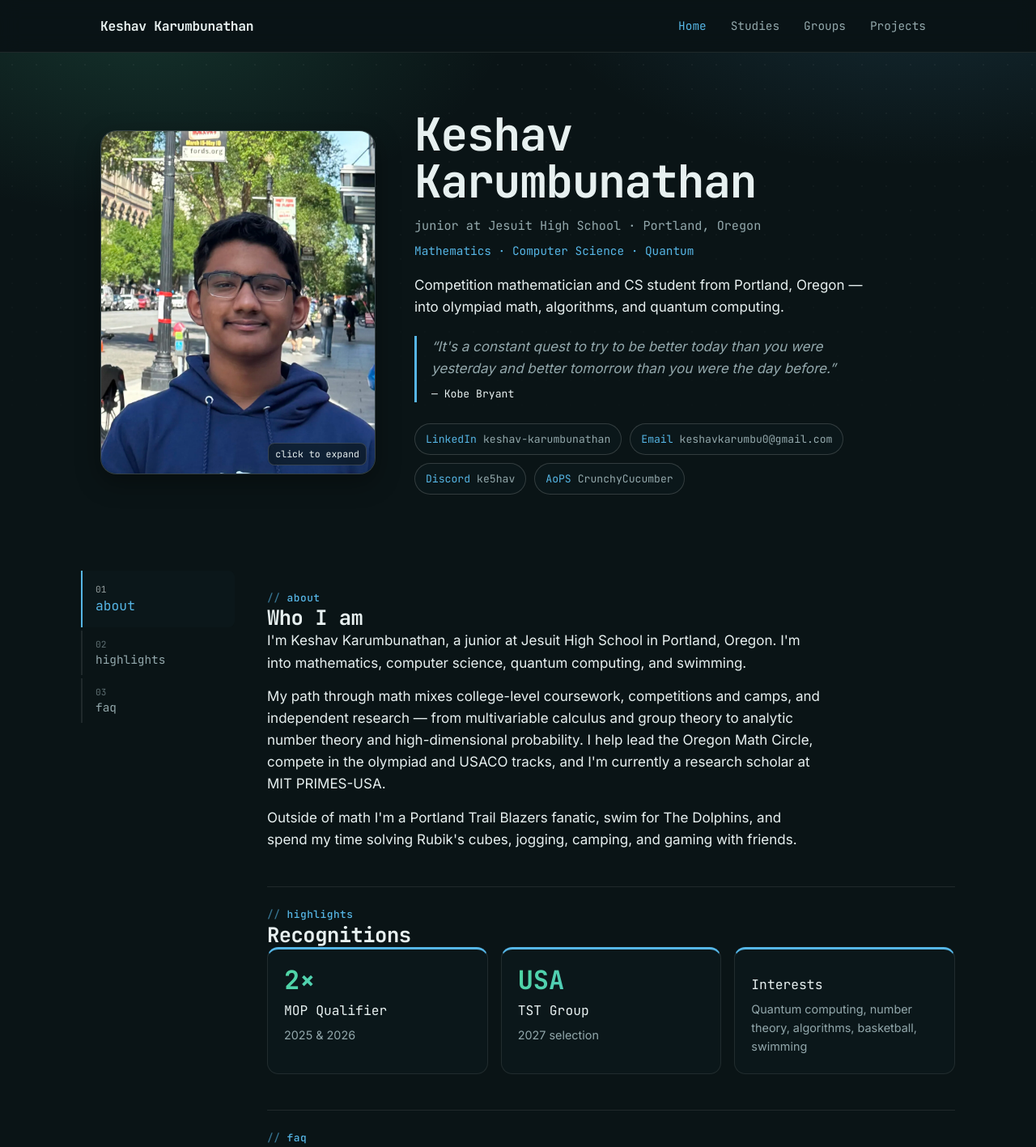
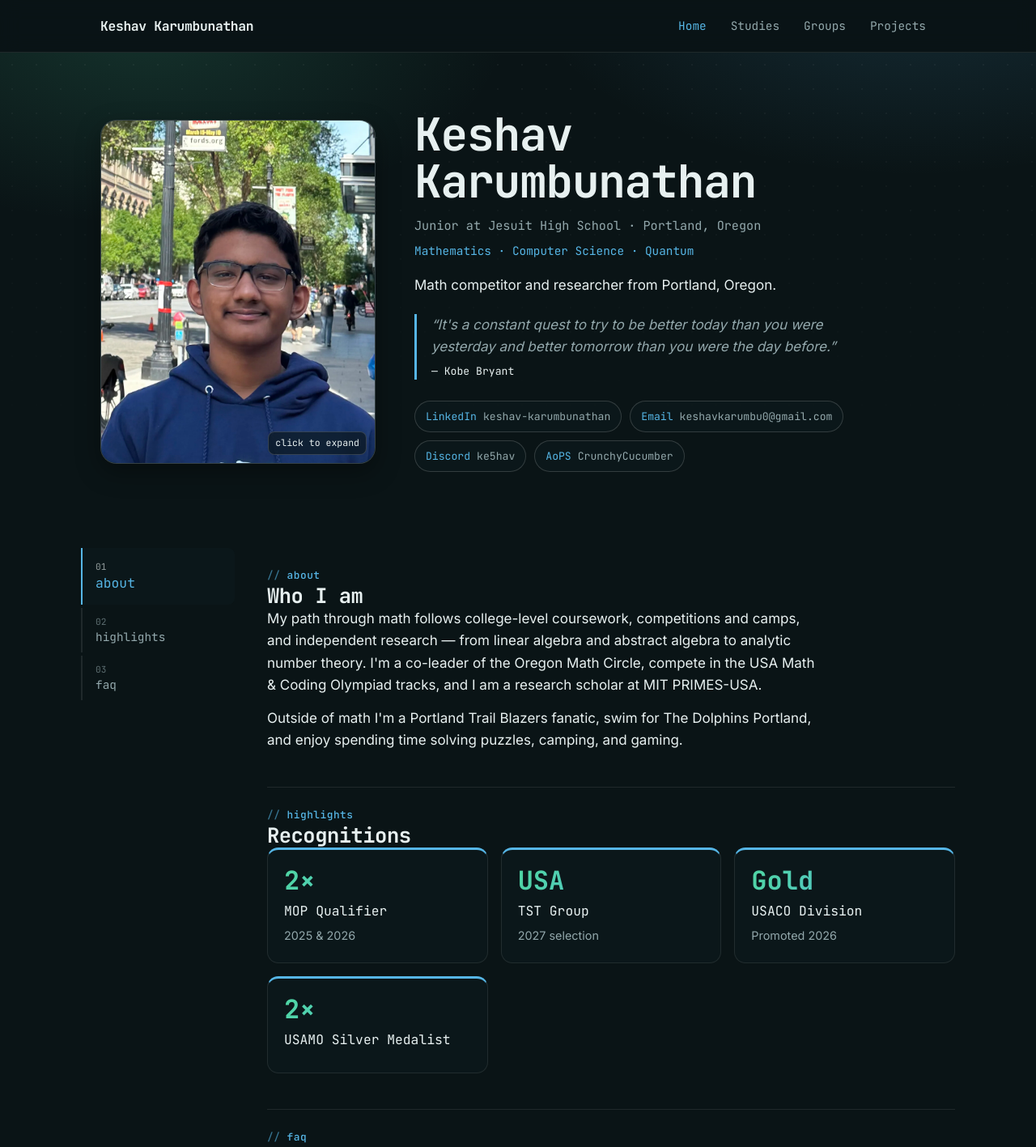
Before and after one commit to Kuku371/portfolio, a React (Create React App) app: page /#/ in a window 1280 px wide. Shown: the top 1417 px of the page at 81% size. Built offline with nearby package versions, Linux system fonts and the light colour scheme.

Commit message:
Update profile.js

```diff
--- a/src/data/profile.js
+++ b/src/data/profile.js
@@ -5,13 +5,12 @@
 
 const profile = {
   name: "Keshav Karumbunathan",
-  role: "junior at Jesuit High School",
+  role: "Junior at Jesuit High School",
   location: "Portland, Oregon",
   tagline: "Mathematics · Computer Science · Quantum",
 
   // Short line under the name in the hero.
-  blurb:
-    "Competition mathematician and CS student from Portland, Oregon — into olympiad math, algorithms, and quantum computing.",
+  blurb: "Math competitor and researcher from Portland, Oregon.",
 
   // The quote shown in the hero.
   quote:
@@ -20,9 +19,8 @@ const profile = {
 
   // Longer about text (shown as a scrollable section on the home page).
   about: [
-    "I'm Keshav Karumbunathan, a junior at Jesuit High School in Portland, Oregon. I'm into mathematics, computer science, quantum computing, and swimming.",
-    "My path through math mixes college-level coursework, competitions and camps, and independent research — from multivariable calculus and group theory to analytic number theory and high-dimensional probability. I help lead the Oregon Math Circle, compete in the olympiad and USACO tracks, and I'm currently a research scholar at MIT PRIMES-USA.",
-    "Outside of math I'm a Portland Trail Blazers fanatic, swim for The Dolphins, and spend my time solving Rubik's cubes, jogging, camping, and gaming with friends.",
+    "My path through math follows college-level coursework, competitions and camps, and independent research — from linear algebra and abstract algebra to analytic number theory. I'm a co-leader of the Oregon Math Circle, compete in the USA Math & Coding Olympiad tracks, and I am a research scholar at MIT PRIMES-USA.",
+    "Outside of math I'm a Portland Trail Blazers fanatic, swim for The Dolphins Portland, and enjoy spending time solving puzzles, camping, and gaming.",
   ],
 
   // Hero photo. Swap /images/keshav-hero.jpg with your own photo later.
@@ -52,11 +50,8 @@ const profile = {
   highlights: [
     { stat: "2×", label: "MOP Qualifier", detail: "2025 & 2026" },
     { stat: "USA", label: "TST Group", detail: "2027 selection" },
-    {
-      stat: "",
-      label: "Interests",
-      detail: "Quantum computing, number theory, algorithms, basketball, swimming",
-    },
+    { stat: "Gold", label: "USACO Division", detail: "Promoted 2026" },
+    { stat: "2×", label: "USAMO Silver Medalist", detail: "" },
   ],
 };
 
```
